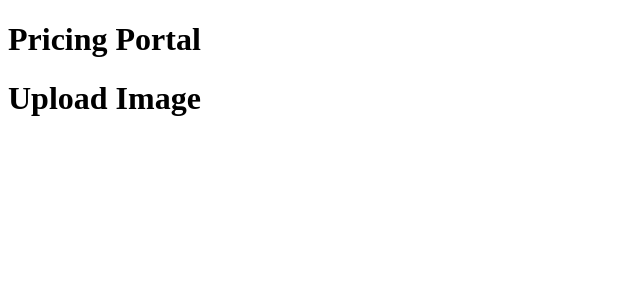
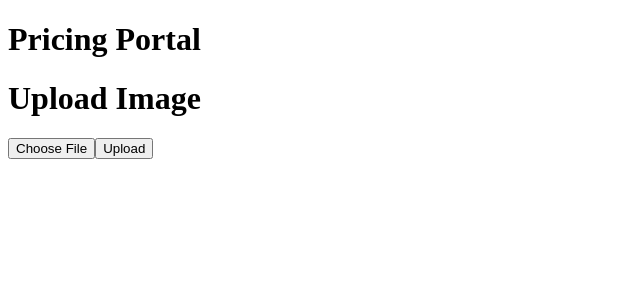
Before and after one commit to EllieChen-Git/frontend-pricing-portal-ERN, a React (Create React App) app: page / in a window 1280 px wide. Shown: the top 300 px of the page, without its empty margins (0-640 px from the left). Built offline with nearby package versions, Linux system fonts and the light colour scheme.

Commit message:
added uploaded image

```diff
--- a/src/components/UploadImage.js
+++ b/src/components/UploadImage.js
@@ -1,8 +1,51 @@
 import React, { Component } from "react";
+import axios from "axios";
 
 class UploadImage extends Component {
+  state = {
+    selectedFile: null
+  };
+
+  fileSelectedHandler = event => {
+    this.setState({
+      selectedFile: event.target.files[0]
+    });
+  };
+
+  fileUploadHandler = () => {
+    const fd = new FormData();
+    fd.append("image", this.state.selectedFile, this.state.selectedFile.name);
+    axios
+      .post("{url}", fd, {
+        onUploadProgress: progressEvent => {
+          console.log(
+            "Upload Progress: " +
+              Math.round((progressEvent.loaded / progressEvent.total) * 100) +
+              "%"
+          );
+        }
+      })
+      .then(res => {
+        console.log(res);
+      });
+  };
+
   render() {
-    return <h1>Upload Image</h1>;
+    return (
+      <>
+        <h1>Upload Image</h1>
+        <div className="App">
+          <input
+            style={{ display: "none" }}
+            type="file"
+            onChange={this.fileSelectedHandler}
+            ref={fileInput => (this.fileInput = fileInput)}
+          />
+          <button onClick={() => this.fileInput.click()}>Choose File</button>
+          <button onClick={this.fileUploadHandler}>Upload</button>
+        </div>
+      </>
+    );
   }
 }
 
```
